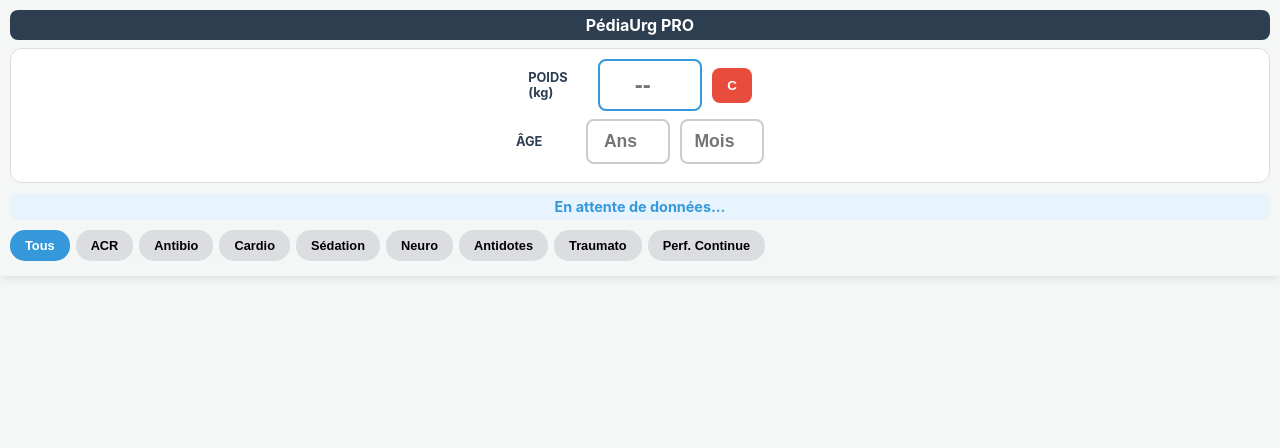
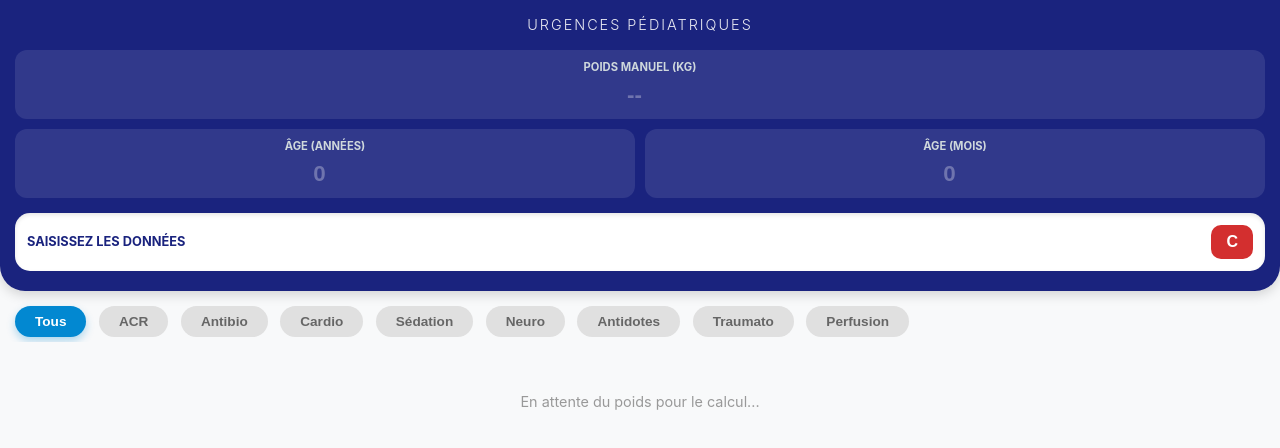
Before and after one commit to guillaumeferraro-gif/PediDoses, a plain HTML site: page index.html in a window 1280 px wide. Drawn offline with Linux system fonts and the light colour scheme.

Commit message:
Update index.html
Amélioration de la présentation

```diff
--- a/index.html
+++ b/index.html
@@ -3,51 +3,114 @@
 <head>
     <meta charset="UTF-8">
     <meta name="viewport" content="width=device-width, initial-scale=1.0, maximum-scale=1.0, user-scalable=no">
-    <title>PédiaUrg PRO - Âge/Poids</title>
+    <title>PédiaUrg PRO</title>
     <style>
         :root {
-            --primary: #2c3e50; --accent: #3498db; --danger: #e74c3c; --bg: #f4f7f6;
-            --cat-acr: #000000; --cat-antibio: #27ae60; --cat-cardio: #8e44ad;
-            --cat-sedation: #f39c12; --cat-neuro: #2980b9; --cat-antidote: #16a085;
-            --cat-traumato: #d35400; --cat-perf: #7f8c8d;
+            --primary: #1a237e; /* Bleu médical profond */
+            --accent: #0288d1;
+            --danger: #d32f2f;
+            --success: #2e7d32;
+            --warning: #ed6c02;
+            --bg: #f8f9fa;
+            --card-bg: #ffffff;
+            /* Couleurs Catégories */
+            --cat-acr: #212121; --cat-antibio: #4caf50; --cat-cardio: #9c27b0;
+            --cat-sedation: #ff9800; --cat-neuro: #2196f3; --cat-antidote: #009688;
+            --cat-traumato: #795548; --cat-perf: #607d8b;
         }
 
-        body { font-family: -apple-system, system-ui, sans-serif; background: var(--bg); margin: 0; padding: 0; color: #333; }
-
-        .sticky-header {
-            position: sticky; top: 0; background: var(--bg); z-index: 1000;
-            padding: 10px; box-shadow: 0 2px 10px rgba(0,0,0,0.1);
+        body {
+            font-family: -apple-system, BlinkMacSystemFont, "Segoe UI", Roboto, sans-serif;
+            background: var(--bg); margin: 0; padding: 0; color: #333; line-height: 1.4;
         }
 
-        .top-bar { text-align: center; background: var(--primary); color: white; padding: 5px; border-radius: 8px; font-weight: bold; margin-bottom: 8px; }
-
-        .input-section { background: white; padding: 10px; border-radius: 12px; border: 1px solid #ddd; margin-bottom: 10px; }
-        .input-row { display: flex; gap: 10px; align-items: center; margin-bottom: 8px; justify-content: center; }
-
-        .label-text { font-size: 0.8rem; font-weight: bold; color: var(--primary); width: 60px; }
-        input { padding: 10px; border-radius: 8px; border: 2px solid #ccc; text-align: center; font-weight: bold; font-size: 1.1rem; }
-        .input-w { width: 80px; border-color: var(--accent); font-size: 1.5rem; }
-        .input-a { width: 60px; }
-
-        .weight-display {
-            text-align: center; background: #e8f4fd; padding: 5px; border-radius: 8px;
-            font-weight: bold; color: var(--accent); margin-bottom: 10px; font-size: 0.9rem;
+        /* BANDEAU DU HAUT */
+        .header-container {
+            background: var(--primary);
+            color: white;
+            padding: 15px 15px 20px 15px;
+            border-radius: 0 0 25px 25px;
+            box-shadow: 0 4px 12px rgba(0,0,0,0.15);
+            position: sticky; top: 0; z-index: 1000;
         }
 
-        .btn-clear { background: var(--danger); color: white; border: none; border-radius: 8px; padding: 10px 15px; font-weight: bold; }
-
-        .tabs-container { overflow-x: auto; white-space: nowrap; display: flex; gap: 6px; padding-bottom: 5px; }
-        .tabs-container::-webkit-scrollbar { display: none; }
-        .tab-btn { padding: 8px 15px; border: none; border-radius: 15px; background: #dcdde1; font-weight: bold; font-size: 0.8rem; }
-        .tab-btn.active { background: var(--accent); color: white; }
-
-        #medList { padding: 10px; }
-        .med-card {
-            background: white; margin-bottom: 6px; border-radius: 8px; padding: 10px;
-            display: flex; justify-content: space-between; align-items: center;
-            box-shadow: 0 1px 3px rgba(0,0,0,0.1); border-left: 6px solid #bdc3c7;
+        .app-title {
+            text-align: center; font-size: 0.9rem; font-weight: 300;
+            letter-spacing: 2px; margin-bottom: 15px; opacity: 0.9;
         }
 
+        .input-grid {
+            display: grid; grid-template-columns: 1fr 1fr; gap: 10px; margin-bottom: 15px;
+        }
+
+        .input-group {
+            background: rgba(255, 255, 255, 0.1);
+            padding: 10px; border-radius: 12px; text-align: center;
+        }
+
+        .input-group label {
+            display: block; font-size: 0.7rem; font-weight: bold; margin-bottom: 5px; color: #cfd8dc;
+        }
+
+        .input-group input {
+            background: transparent; border: none; color: white;
+            font-size: 1.4rem; font-weight: bold; width: 100%; text-align: center; outline: none;
+        }
+
+        .input-group input::placeholder { color: rgba(255,255,255,0.3); }
+
+        /* AFFICHAGE DU POIDS CALCULÉ */
+        .weight-result-area {
+            background: white; color: var(--primary);
+            border-radius: 15px; padding: 12px; display: flex;
+            align-items: center; justify-content: space-between;
+            box-shadow: inset 0 2px 4px rgba(0,0,0,0.1);
+        }
+
+        .weight-main { font-size: 0.8rem; font-weight: bold; }
+        .weight-value { font-size: 1.8rem; font-weight: 900; color: var(--accent); }
+
+        .btn-clear {
+            background: var(--danger); color: white; border: none;
+            padding: 8px 15px; border-radius: 10px; font-weight: bold; font-size: 1rem;
+        }
+
+        /* NAVIGATION TABS */
+        .tabs-wrapper {
+            padding: 15px 0 5px 15px; overflow-x: auto; white-space: nowrap;
+        }
+        .tabs-wrapper::-webkit-scrollbar { display: none; }
+
+        .tab-btn {
+            display: inline-block; padding: 8px 20px; margin-right: 8px;
+            border-radius: 20px; background: #e0e0e0; color: #666;
+            font-size: 0.85rem; font-weight: bold; border: none; transition: 0.3s;
+        }
+
+        .tab-btn.active {
+            background: var(--accent); color: white; box-shadow: 0 4px 8px rgba(2, 136, 209, 0.3);
+        }
+
+        /* LISTE DE MÉDICAMENTS */
+        #medList { padding: 10px 15px; }
+
+        .med-card {
+            background: var(--card-bg); border-radius: 15px; padding: 15px;
+            margin-bottom: 12px; display: flex; justify-content: space-between;
+            align-items: center; box-shadow: 0 2px 8px rgba(0,0,0,0.05);
+            border-left: 6px solid #ddd;
+        }
+
+        .med-content { flex: 1; }
+        .med-name { font-weight: 800; font-size: 1rem; color: #222; text-transform: uppercase; letter-spacing: -0.3px; }
+        .med-poso { color: var(--accent); font-size: 0.85rem; font-weight: bold; margin: 2px 0; }
+        .med-note { color: #777; font-size: 0.75rem; font-style: italic; }
+
+        .med-result { text-align: right; margin-left: 10px; }
+        .res-ml { font-size: 1.6rem; font-weight: 900; color: var(--danger); display: block; }
+        .res-mg { font-size: 0.85rem; font-weight: bold; color: #444; }
+
+        /* Couleurs bordures */
         .cat-acr { border-left-color: var(--cat-acr); }
         .cat-antibio { border-left-color: var(--cat-antibio); }
         .cat-cardio { border-left-color: var(--cat-cardio); }
@@ -57,38 +120,36 @@
         .cat-traumato { border-left-color: var(--cat-traumato); }
         .cat-perf { border-left-color: var(--cat-perf); }
 
-        .med-name { font-weight: bold; font-size: 0.9rem; text-transform: uppercase; }
-        .med-note { font-size: 0.7rem; color: #666; }
-        .med-poso { font-size: 0.75rem; color: var(--accent); font-weight: bold; }
-
-        .result-box { text-align: right; min-width: 85px; }
-        .res-main { font-size: 1.3rem; font-weight: 900; color: var(--danger); }
-        .res-sub { font-size: 0.75rem; color: #333; }
-
-        .footer { font-size: 0.65rem; color: #95a5a6; text-align: center; padding: 15px; }
+        .empty-state { text-align: center; color: #999; margin-top: 40px; font-size: 0.9rem; }
     </style>
 </head>
 <body>
 
-<div class="sticky-header">
-    <div class="top-bar">PédiaUrg PRO</div>
+<div class="header-container">
+    <div class="app-title">URGENCES PÉDIATRIQUES</div>
 
-    <div class="input-section">
-        <div class="input-row">
-            <span class="label-text">POIDS (kg)</span>
-            <input type="number" id="manualWeight" class="input-w" placeholder="--" oninput="processInput()">
-            <button class="btn-clear" onclick="clearAll()">C</button>
+    <div class="input-grid">
+        <div class="input-group" style="grid-column: span 2;">
+            <label>POIDS MANUEL (KG)</label>
+            <input type="number" id="manualWeight" placeholder="--" oninput="processInput()">
         </div>
-        <div class="input-row">
-            <span class="label-text">ÂGE</span>
-            <input type="number" id="ageYears" class="input-a" placeholder="Ans" oninput="processInput()">
-            <input type="number" id="ageMonths" class="input-a" placeholder="Mois" oninput="processInput()">
+        <div class="input-group">
+            <label>ÂGE (ANNÉES)</label>
+            <input type="number" id="ageYears" placeholder="0" oninput="processInput()">
+        </div>
+        <div class="input-group">
+            <label>ÂGE (MOIS)</label>
+            <input type="number" id="ageMonths" placeholder="0" oninput="processInput()">
         </div>
     </div>
 
-    <div id="weightMsg" class="weight-display">En attente de données...</div>
+    <div class="weight-result-area">
+        <div id="weightMsg" class="weight-main">SAISISSEZ LES DONNÉES</div>
+        <button class="btn-clear" onclick="clearAll()">C</button>
+    </div>
+</div>
 
-    <div class="tabs-container">
+<div class="tabs-wrapper">
     <button class="tab-btn active" onclick="setFilter('all', this)">Tous</button>
     <button class="tab-btn" onclick="setFilter('acr', this)">ACR</button>
     <button class="tab-btn" onclick="setFilter('antibio', this)">Antibio</button>
@@ -97,11 +158,12 @@
     <button class="tab-btn" onclick="setFilter('neuro', this)">Neuro</button>
     <button class="tab-btn" onclick="setFilter('antidote', this)">Antidotes</button>
     <button class="tab-btn" onclick="setFilter('traumato', this)">Traumato</button>
-        <button class="tab-btn" onclick="setFilter('perf', this)">Perf. Continue</button>
-    </div>
+    <button class="tab-btn" onclick="setFilter('perf', this)">Perfusion</button>
 </div>
 
-<div id="medList"></div>
+<div id="medList">
+    <div class="empty-state">En attente du poids pour le calcul...</div>
+</div>
 
 <script>
     const medications = [
@@ -191,17 +253,17 @@
 
         if (w > 0) {
             activeWeight = w;
-            msg.innerHTML = `Poids utilisé : <b>${w} kg</b> (Saisie manuelle)`;
+            msg.innerHTML = `POIDS : <span class="weight-value">${w} kg</span>`;
         } else if (y >= 1 || (y + m/12) >= 1) {
             const ageTotal = y + (m / 12);
             activeWeight = (ageTotal + 4) * 2;
-            msg.innerHTML = `Poids estimé : <b>${activeWeight.toFixed(1)} kg</b> (Âge ${y}a ${m}m)`;
+            msg.innerHTML = `ESTIMÉ : <span class="weight-value">${activeWeight.toFixed(1)} kg</span>`;
         } else if (m > 0 || y > 0) {
             activeWeight = 0;
-            msg.innerHTML = `<span style="color:red">Saisir le poids manuellement (enfant < 1 an)</span>`;
+            msg.innerHTML = `<span style="color:var(--danger); font-size:0.7rem">⚠️ MOINS D'UN AN : SAISIR POIDS REEL</span>`;
         } else {
             activeWeight = 0;
-            msg.innerHTML = "En attente de données...";
+            msg.innerHTML = "EN ATTENTE DE DONNÉES";
         }
         render();
     }
@@ -218,7 +280,7 @@
         container.innerHTML = '';
 
         if (activeWeight <= 0) {
-            container.innerHTML = '<p style="text-align:center; color:#999; margin-top:20px;">Veuillez définir un poids ou un âge (min 1 an).</p>';
+            container.innerHTML = '<div class="empty-state">Veuillez définir un poids ou un âge (min 1 an) dans le bandeau supérieur.</div>';
             return;
         }
 
@@ -231,9 +293,9 @@
             if (m.type === "ml") {
                 resMain = `${(val / m.conc).toFixed(2)} ml`; resSub = `${val.toFixed(2)} mg`;
             } else if (m.type === "joules") {
-                resMain = `${Math.round(val)} J`; resSub = "Choc";
+                resMain = `${Math.round(val)} J`; resSub = "Choc électrique";
             } else if (m.type === "direct_ml") {
-                resMain = `${val.toFixed(1)} ml`; resSub = "Volume";
+                resMain = `${val.toFixed(1)} ml`; resSub = "Volume total";
             } else if (m.type === "perf_min") {
                 const mlh = (m.dose * activeWeight * 60) / (m.conc * 1000);
                 resMain = `${mlh.toFixed(1)} ml/h`; resSub = `${m.dose} µg/kg/min`;
@@ -244,8 +306,16 @@
 
             const card = document.createElement('div');
             card.className = `med-card cat-${m.cat}`;
-            card.innerHTML = `<div><div class="med-name">${m.name}</div><div class="med-poso">${m.dose} ${m.unit}</div><div class="med-note">${m.note}</div></div>
-                              <div class="result-box"><div class="res-main">${resMain}</div><div class="res-sub">${resSub}</div></div>`;
+            card.innerHTML = `
+                <div class="med-content">
+                    <div class="med-name">${m.name}</div>
+                    <div class="med-poso">${m.dose} ${m.unit}</div>
+                    <div class="med-note">${m.note}</div>
+                </div>
+                <div class="med-result">
+                    <span class="res-ml">${resMain}</span>
+                    <span class="res-mg">${resSub}</span>
+                </div>`;
             container.appendChild(card);
         });
     }
```
Lines whose indentation alone changed are shown as unchanged.
